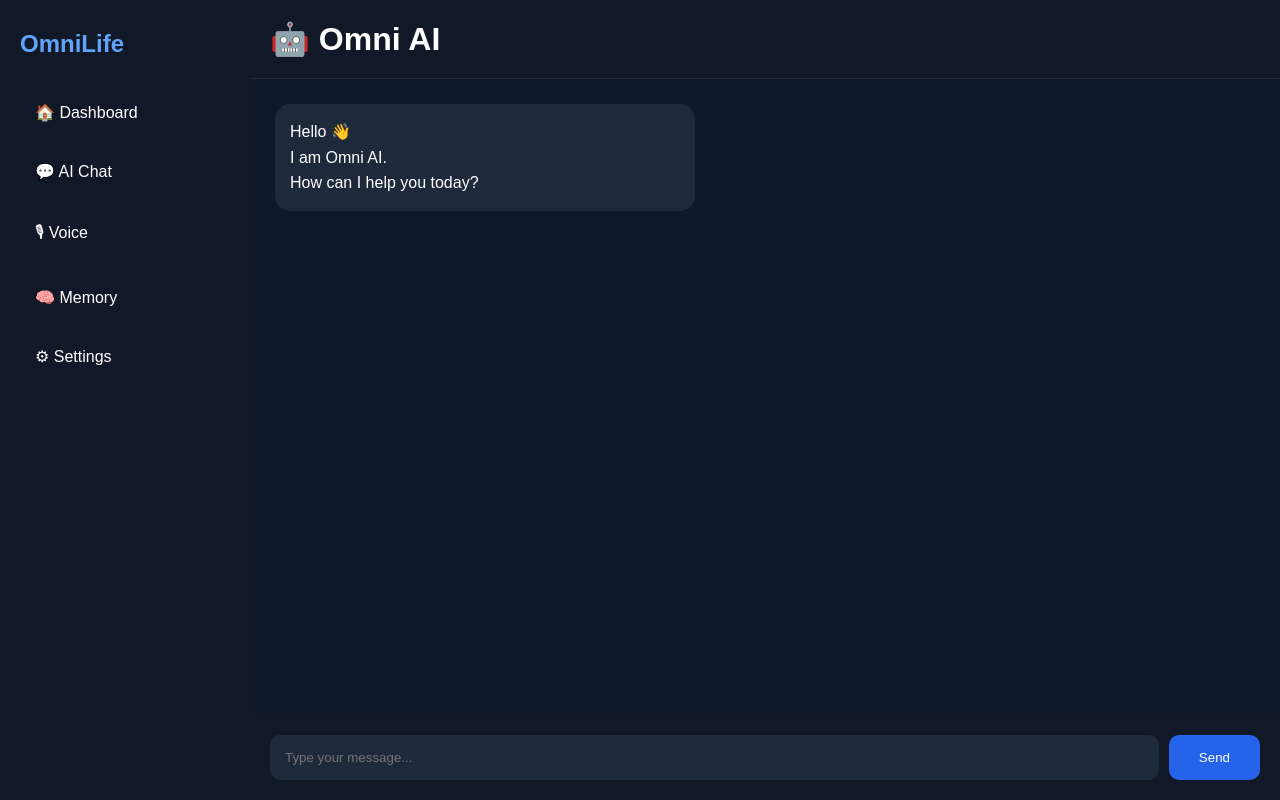
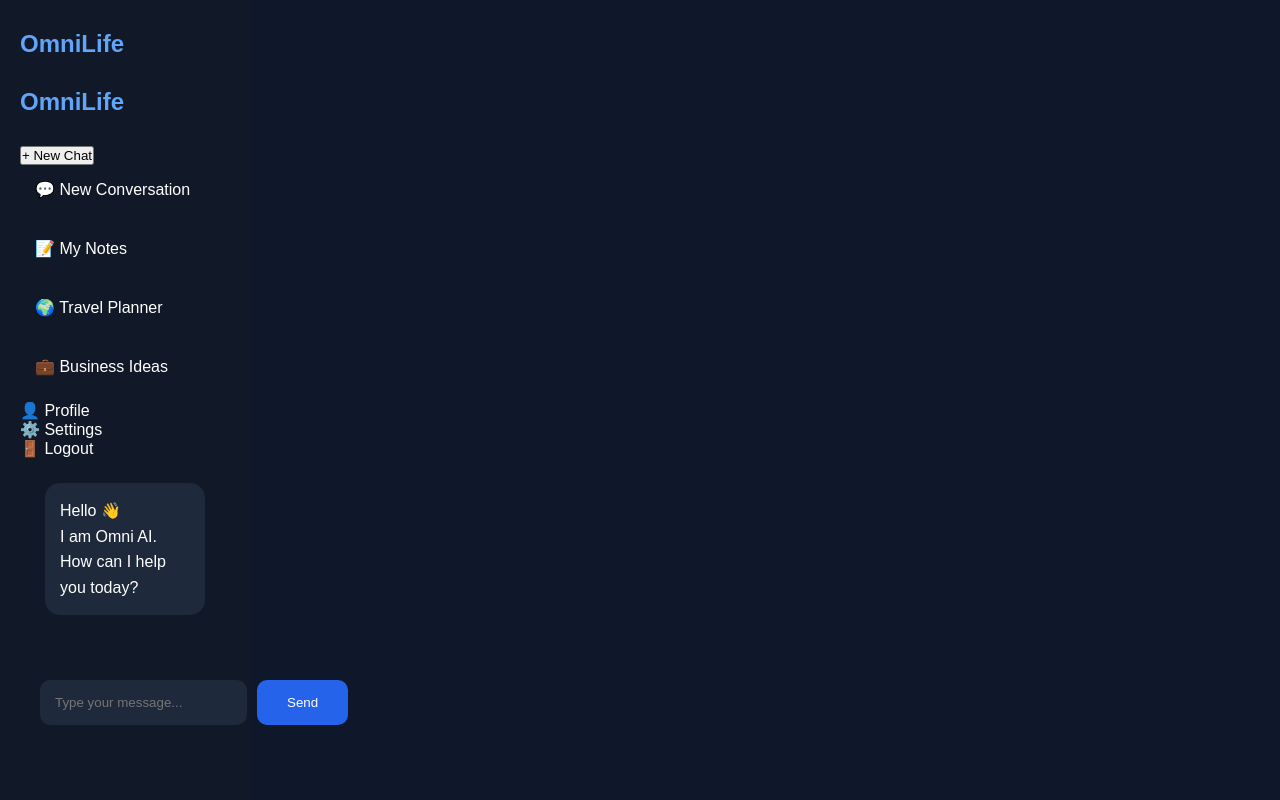
Before and after one commit to skykig/OmniLife, a plain HTML site: page chat.html in a window 1280 px wide. Drawn offline with Linux system fonts and the light colour scheme.

Commit message:
Update chat.html

```diff
--- a/chat.html
+++ b/chat.html
@@ -12,20 +12,26 @@
 <div class="sidebar">
     <h2>OmniLife</h2>
 
-    <ul>
-        <li>🏠 Dashboard</li>
-        <li>💬 AI Chat</li>
-        <li>🎙 Voice</li>
-        <li>🧠 Memory</li>
-        <li>⚙ Settings</li>
-    </ul>
+   <h2>OmniLife</h2>
+
+<button id="newChatBtn">+ New Chat</button>
+
+<ul class="history">
+
+    <li>💬 New Conversation</li>
+    <li>📝 My Notes</li>
+    <li>🌍 Travel Planner</li>
+    <li>💼 Business Ideas</li>
+
+</ul>
+
+<div class="bottom-menu">
+
+    <p>👤 Profile</p>
+    <p>⚙️ Settings</p>
+    <p>🚪 Logout</p>
+
 </div>
-
-<div class="chat-area">
-
-    <div class="chat-header">
-        <h1>🤖 Omni AI</h1>
-    </div>
 
     <div id="messages" class="messages">
 
```
